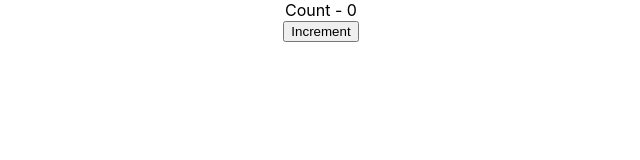
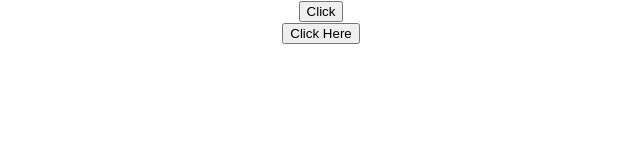
Before and after one commit to Plaxidia/myapp, a React (Create React App) app: page / in a window 1280 px wide. Shown: the top 160 px of the page, without its empty margins (319-959 px from the left). Built offline with nearby package versions, Linux system fonts and the light colour scheme.

Commit message:
onClick event handling in functional and class components

```diff
--- a/src/App.js
+++ b/src/App.js
@@ -7,14 +7,20 @@
 import Hello from './Components/hello';
 import Message from './Components/Message';
 import Counter from './Components/Counter';
+import ClickFunction from './Components/ClickFunction';
+import ClassClick from './Components/ClassClick';
+
 function App() {
 
   return (
     <div className="App">
+      <ClickFunction/>
+      <ClassClick/>
+      {/*
       <Counter>
 
       </Counter>
-      {/*
+
       <Message/>
 
      <Greet name = "Hove" surname = "xove">
@@ -32,6 +38,7 @@
      <Hello/>
 
   */}
+
     </div>
   );
 
--- /dev/null
+++ b/src/Components/ClassClick.js
@@ -0,0 +1,17 @@
+import React, { Component } from 'react'
+
+export class ClassClick extends Component {
+ clickHandler() {
+        console.log('Click the button')
+    }
+  render() {
+    return (
+      <div>
+        <button onClick ={ this.clickHandler}> Click Here</button>
+      </div>
+    )
+  }
+}
+
+export default ClassClick
+//rce to create class component
--- /dev/null
+++ b/src/Components/ClickFunction.js
@@ -0,0 +1,17 @@
+import React from 'react'
+
+function ClickFunction() {
+    function clickHandler()
+    {
+        console.log('Button clicked')
+    }
+
+
+    return (
+         <div>
+             <button onClick = {clickHandler}>Click</button>
+         </div>
+  )
+}
+export default ClickFunction
+//rfce to create function  component
--- a/src/Components/Greet.js
+++ b/src/Components/Greet.js
@@ -6,16 +6,22 @@
 */
 
 //export const Greet =()=>  return<h1> Hello ,its Plaxidia</h1>
+//const Greet =(props)=>
+//const Greet =({name,surname})=>// first way to destructure
 const Greet =(props)=>
 {
+    const{name,surname} = props// second way to descructure
 
-    console.log(props);
+    //console.log(props);
     return(
         <div>
-    <h1> Hello {props.name} a.k.a {props.surname}</h1>
-    {props.children}
+            <h1>
+                {/*Hello {props.name} a.k.a {props.surname}*/}
+                Hello {name} :{surname}
 
-    </div>
+            </h1>
+             {/*props.children*/}
+        </div>
     )
 }
 export default Greet;
--- a/src/Components/welcome.js
+++ b/src/Components/welcome.js
@@ -5,9 +5,12 @@
 {
    render ()
     {
+        const {name,surname} =this.props
+
         return (
         <h1>
-            Welcome{this.props.name} a.k.a{this.props.surname}
+            {/*Welcome{this.props.name} a.k.a{this.props.surname}*/}
+            Welcome{name} a.k.a{surname}
 
         </h1>
         )
```
